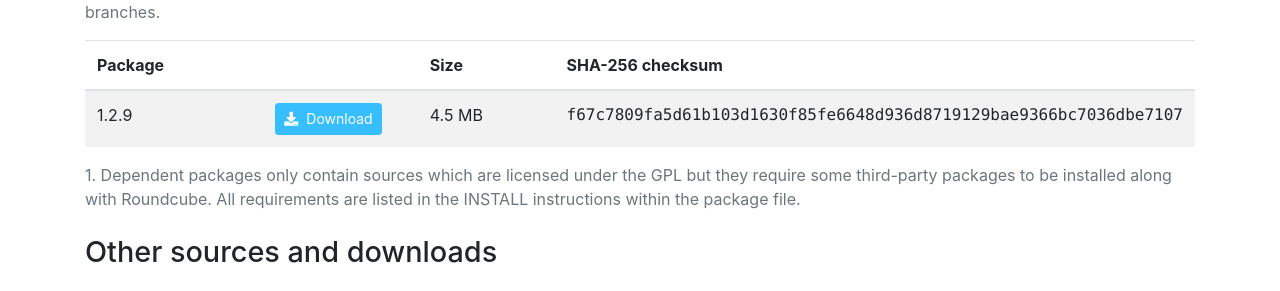
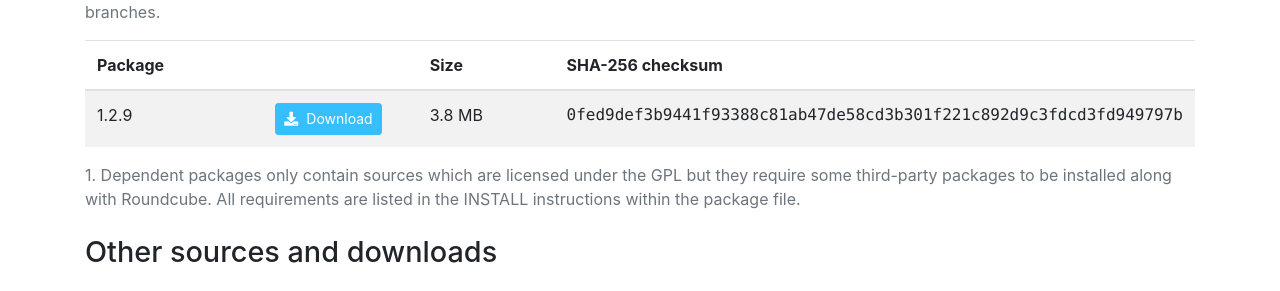
Before and after one commit to roundcube/roundcube.github.com, a Jekyll site: the page built from download/index.html, in a window 1280 px wide and 900 px high, scrolled down 649 px. Shown: the part 155-446 px from the top of the window. Built offline with Jekyll 4.4.1, drawn with Linux system fonts in a browser that asks for light colours; nearby versions of some CDN libraries; comment, search, counter and statistics services are not loaded.

Commit message:
Fix link to 1.2.9 LTS version

```diff
--- a/_data/versions.json
+++ b/_data/versions.json
@@ -52,9 +52,9 @@
         "sources": [
             {
                 "package": "1.2.9",
-                "url": "https://github.com/roundcube/roundcubemail/releases/download/1.1.12/roundcubemail-1.1.12-complete.tar.gz",
-                "size": "4.5 MB",
-                "checksum": "f67c7809fa5d61b103d1630f85fe6648d936d8719129bae9366bc7036dbe7107"
+                "url": "https://github.com/roundcube/roundcubemail/releases/download/1.2.9/roundcubemail-1.2.9-complete.tar.gz",
+                "size": "3.8 MB",
+                "checksum": "0fed9def3b9441f93388c81ab47de58cd3b301f221c892d9c3fdcd3fd949797b"
             }
         ]
     },
```
